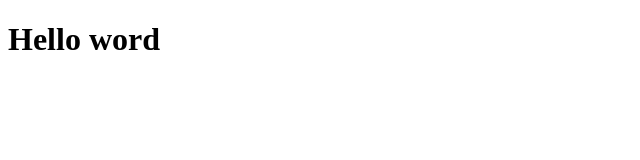
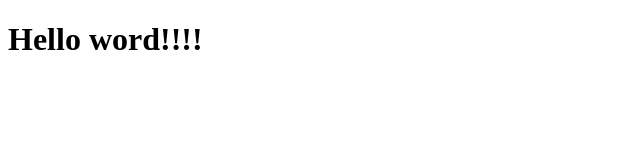
Before and after one commit to MariiaPrus/project1, a plain HTML site: page index.html in a window 1280 px wide. Shown: the full height of the page, 0-640 px from the left. Drawn offline with Linux system fonts and the light colour scheme.

Commit message:
my first commit

```diff
--- a/index.html
+++ b/index.html
@@ -6,6 +6,6 @@
     <title>Document</title>
   </head>
   <body>
-    <h1>Hello word</h1>
+    <h1>Hello word!!!!</h1>
   </body>
 </html>
```
